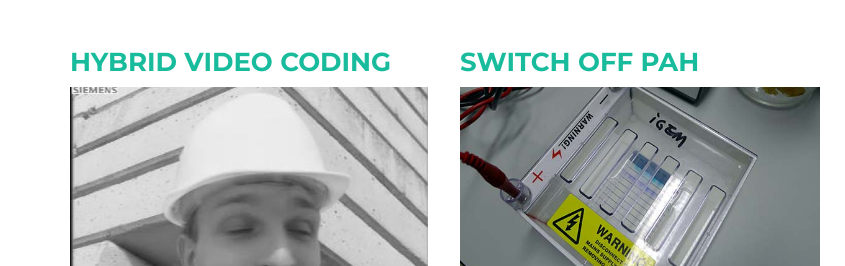
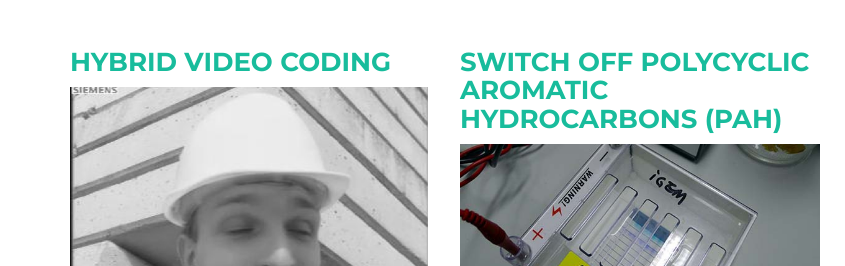
Before and after one commit to sushangyen/sushangyen.github.io, a website: page index.html in a window 1280 px wide. Shown: the part 1985-2251 px from the top of the page, 0-845 px from the left. Drawn offline with nearby package versions, Linux system fonts and the light colour scheme.

Commit message:
Final_Edition

```diff
--- a/index.html
+++ b/index.html
@@ -185,7 +185,7 @@
                                 <i class="fa fa-search-plus fa-3x"></i>
                             </div>
                         </div>
-                        <h3>Switch Off PAH</h3>
+                        <h3>Switch Off Polycyclic Aromatic Hydrocarbons (PAH)</h3>
                         <img src="img/portfolio/PAH.JPG" class="img-responsive" alt="">
                     </a>
                 </div>
@@ -608,7 +608,7 @@
                 <div class="row">
                     <div class="col-lg-8 col-lg-offset-2">
                         <div class="modal-body">
-                            <u><h2>Switch Off PAH</h2></u>
+                            <u><h2>Switch Off Polycyclic Aromatic Hydrocarbons (PAH)</h2></u>
                             <br>
                             <img src="img/portfolio/imgres.jpg" class="img-responsive img-centered" alt="">
                             <p align="left">
```
